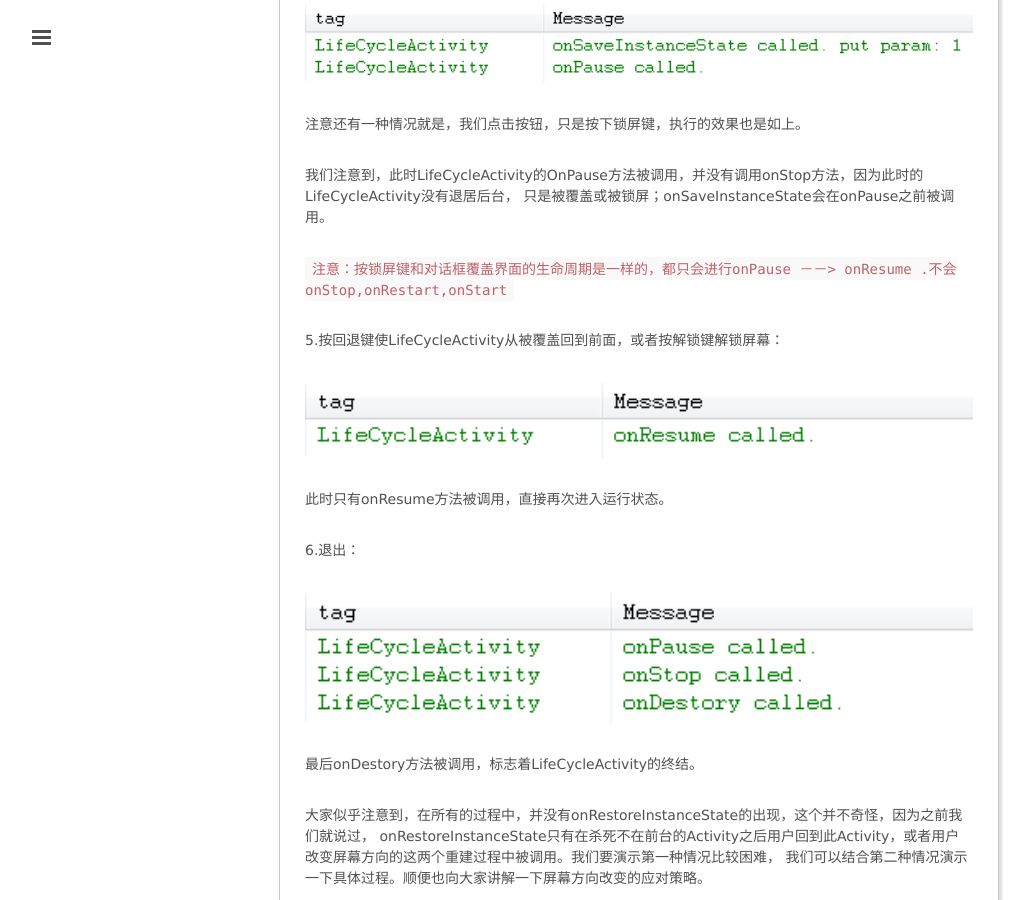
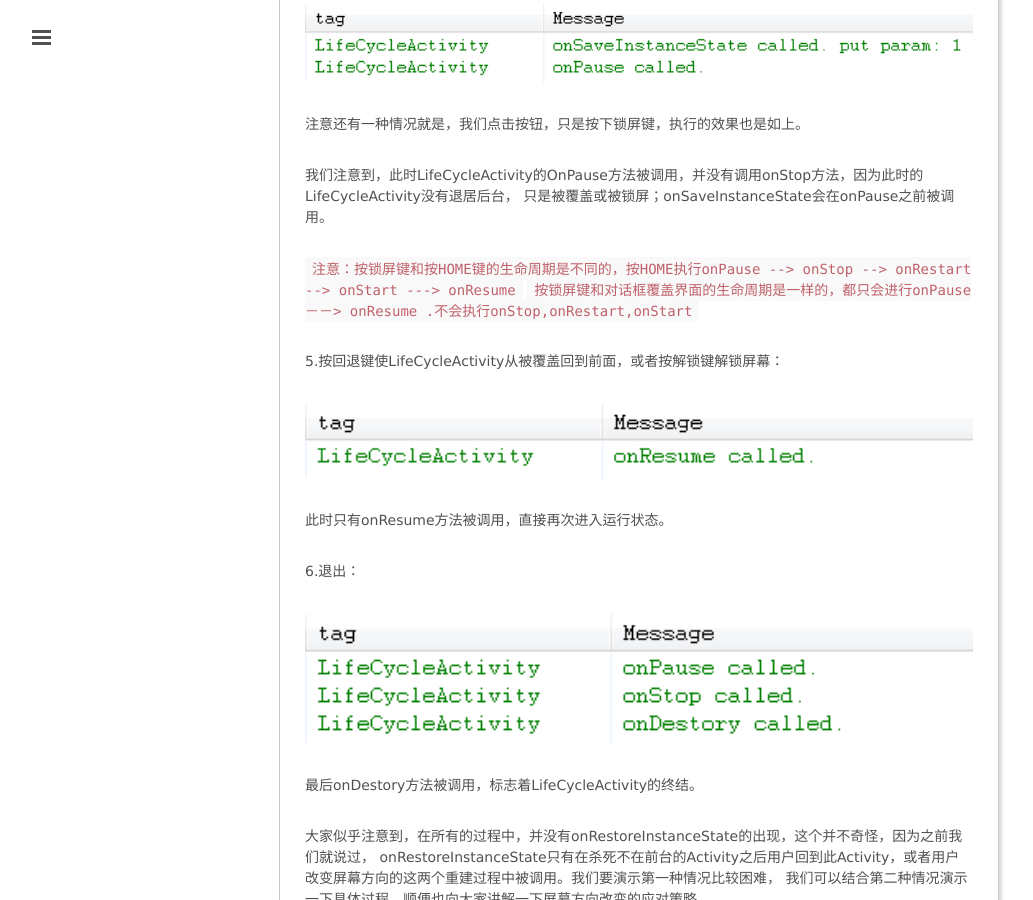
Before and after one commit to mxn21/mxn21.github.io, a Jekyll site: the page built from _posts/2015-7-1-重新认识activity生命周期.md, in a window 1280 px wide and 900 px high, scrolled down 4526 px. Shown: the whole window, without its empty margins (1-1034 px from the left). Built offline with Jekyll 4.4.1, drawn with Linux system fonts in a browser that asks for light colours; Markdown is read by kramdown in place of the engine named in the settings; comment, search, counter and statistics services are not loaded.

Commit message:
修改
修改

````diff
--- a/_posts/2015-7-1-重新认识activity生命周期.md
+++ b/_posts/2015-7-1-重新认识activity生命周期.md
@@ -196,7 +196,9 @@
 我们注意到，此时LifeCycleActivity的OnPause方法被调用，并没有调用onStop方法，因为此时的LifeCycleActivity没有退居后台，
 只是被覆盖或被锁屏；onSaveInstanceState会在onPause之前被调用。
 
-```注意：按锁屏键和对话框覆盖界面的生命周期是一样的，都只会进行onPause －－> onResume .不会onStop,onRestart,onStart ```
+```注意：按锁屏键和按HOME键的生命周期是不同的，按HOME执行onPause --> onStop --> onRestart --> onStart ---> onResume```
+```按锁屏键和对话框覆盖界面的生命周期是一样的，都只会进行onPause －－> onResume .不会执行onStop,onRestart,onStart ```
+
 
 5.按回退键使LifeCycleActivity从被覆盖回到前面，或者按解锁键解锁屏幕：
 
````
